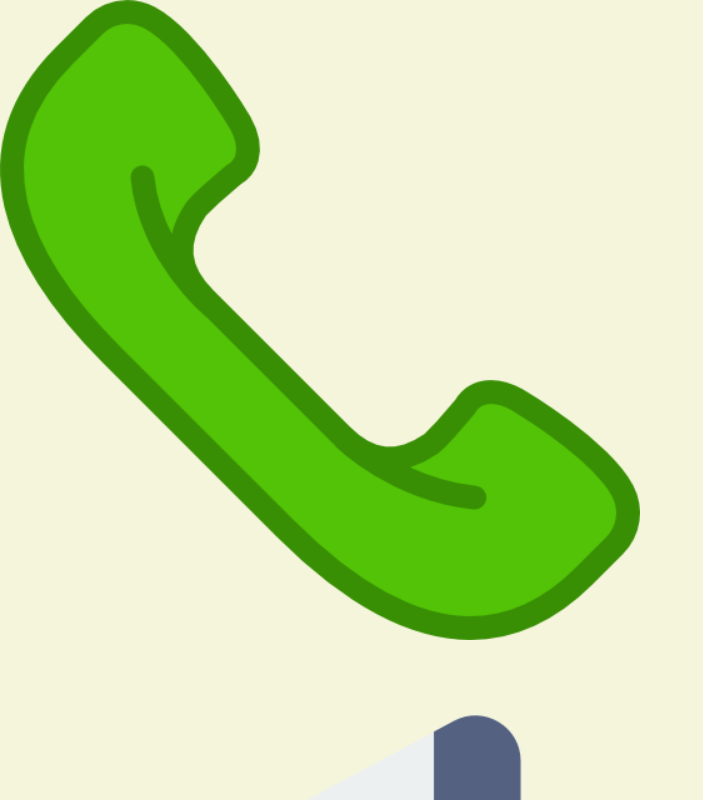
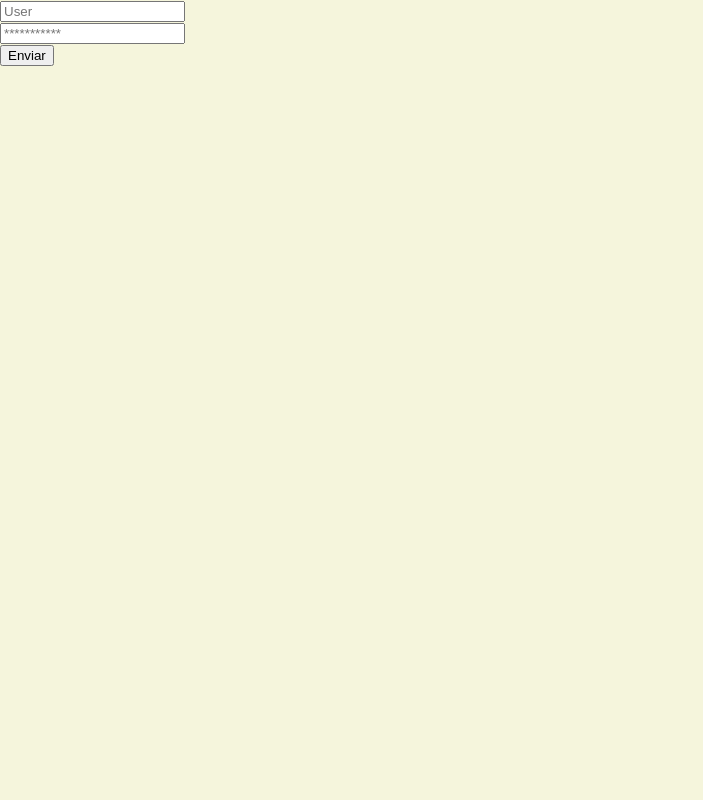
Before and after one commit to TogetHEROrg/webapp-client, a React (Create React App) app: page / in a window 1280 px wide. Shown: the top 800 px of the page, without its empty margins (0-703 px from the left). Built offline with nearby package versions, Linux system fonts and the light colour scheme.

Commit message:
router update

```diff
--- a/src/App.js
+++ b/src/App.js
@@ -8,8 +8,8 @@ import Button from './components/Button'
 
 const App = () => {
   return <Router>
-    <Route path="/" exact component={Button}/>
-    <Route path="/login" exact component={Form}/>
+    <Route path="/buttons" exact component={Button}/>
+    <Route path="/" exact component={Form}/>
   </Router>
 
 
```
